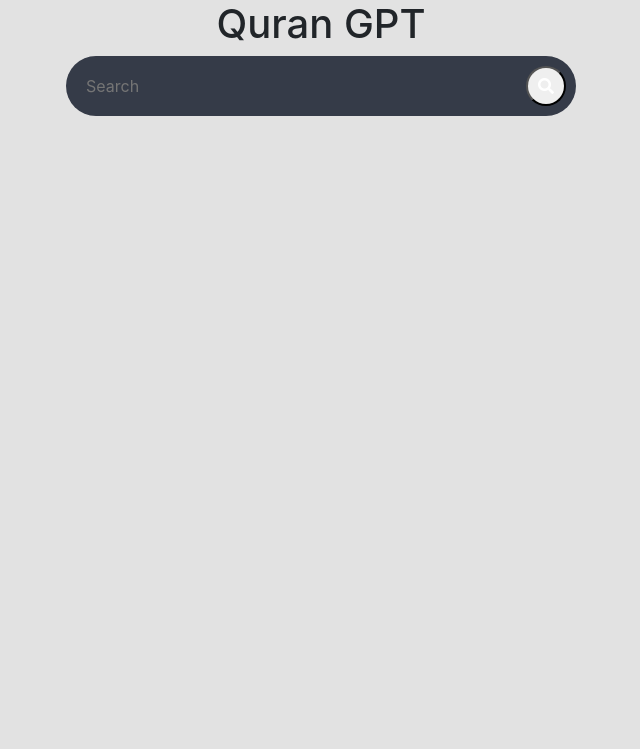
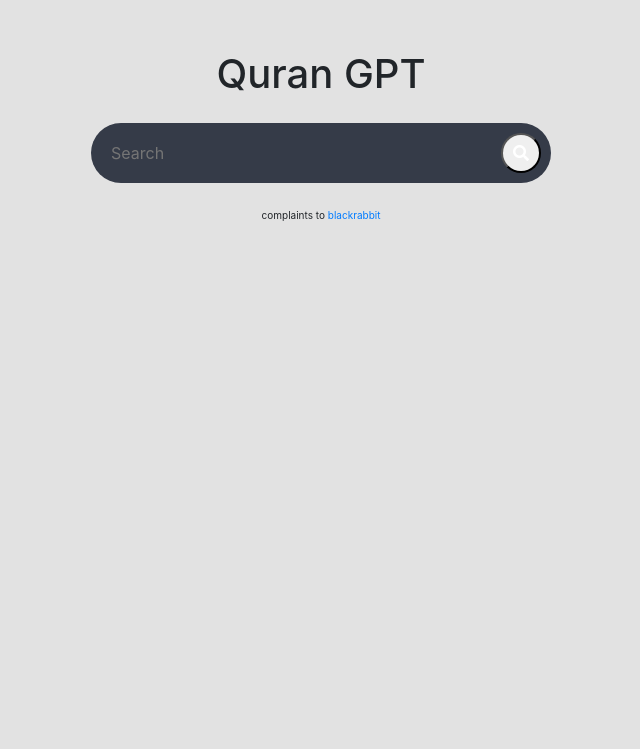
Before and after one commit to blackrabbit/qurangpt, a Flask app: page / in a window 1280 px wide. Shown: the top 749 px of the page, without its empty margins (319-959 px from the left). Run offline with Flask 2, Linux system fonts and the light colour scheme; parts of the project's set-up code (start-up, migrations or seed data) failed here and were passed over; some libraries are stand-ins or nearby versions.

Commit message:
update templates

```diff
--- a/templates/index.html
+++ b/templates/index.html
@@ -34,7 +34,7 @@
         border: 0;
         outline: 0;
         background: none;
-        width: 450px;
+        width: 400px;
         caret-color:transparent;
         line-height: 40px;
         padding: 0 10px;
@@ -42,7 +42,6 @@
 
     .searchbar:hover > .search_input{
         padding: 0 10px;
-        width: 450px;
         caret-color:red;
         transition: width 0.4s linear;
     }
@@ -70,6 +69,21 @@
         margin: 10px;
         padding: 20px;
     }
+
+    .footer {
+        text-align: center;
+        font-size: 10px;
+        margin-top: 25px;
+    }
+
+    .contain-app {
+        margin-top: 50px;
+        max-width: 600px;
+        margin-bottom: 50px;
+    }
+    h1 {
+        margin-bottom: 25px;
+    }
     </style>
   </head>
   <body>
@@ -94,7 +108,7 @@
     </script>
     <div class="container h-100">
       <div class="d-flex justify-content-center h-100">
-        <div>
+        <div class="contain-app">
             <h1>Quran GPT</h1>
             <div class="searchbar">
                 <input id="search_input" class="search_input" type="text" name="" placeholder="Search">
@@ -102,6 +116,9 @@
             </div>
             <div id="results">
             </div>
+            <div class="footer">
+                complaints to <a href="https://www.twitter.com/blackrabbit">blackrabbit</a>
+            </div>
         </div>
       </div>
   </body>
```
